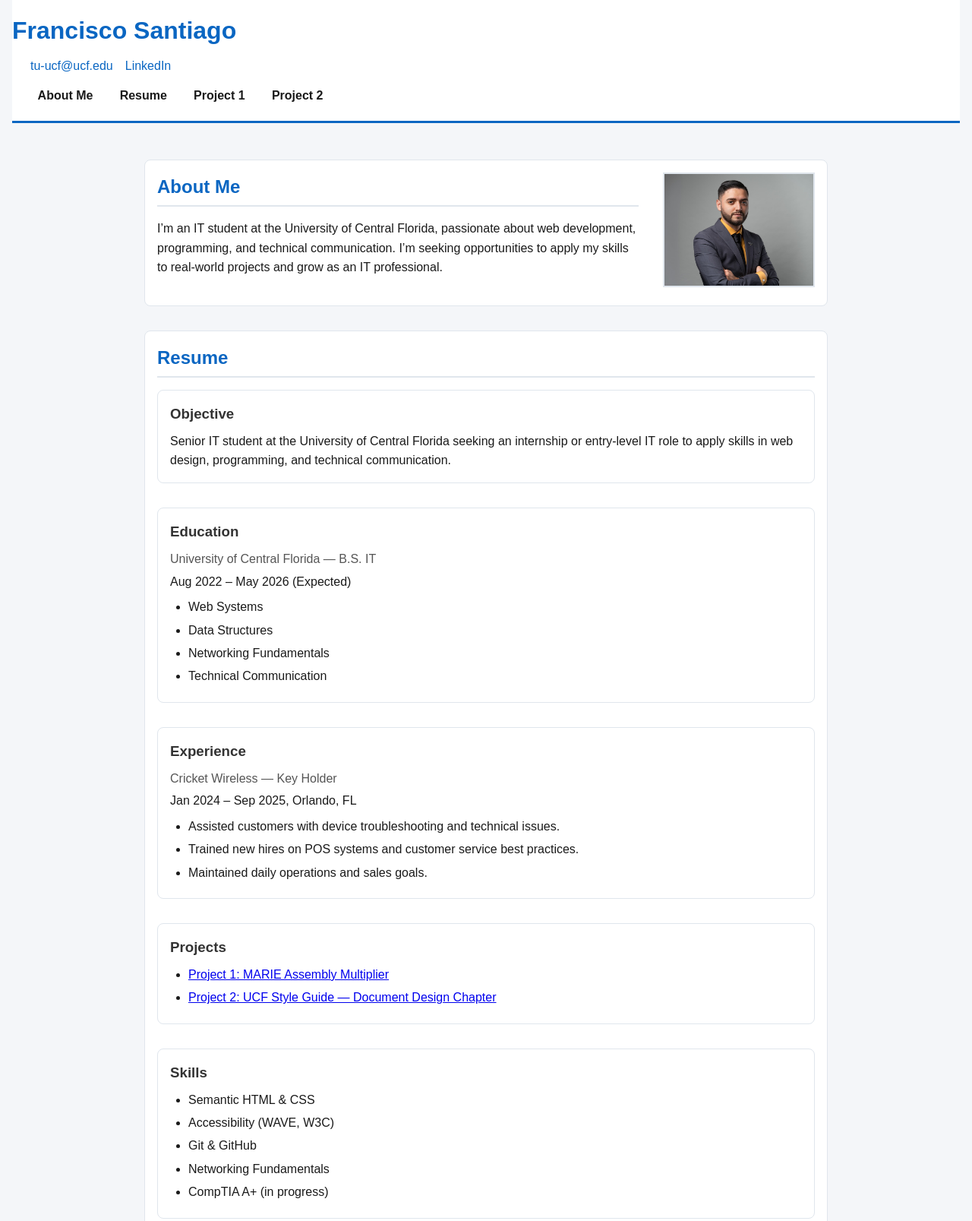
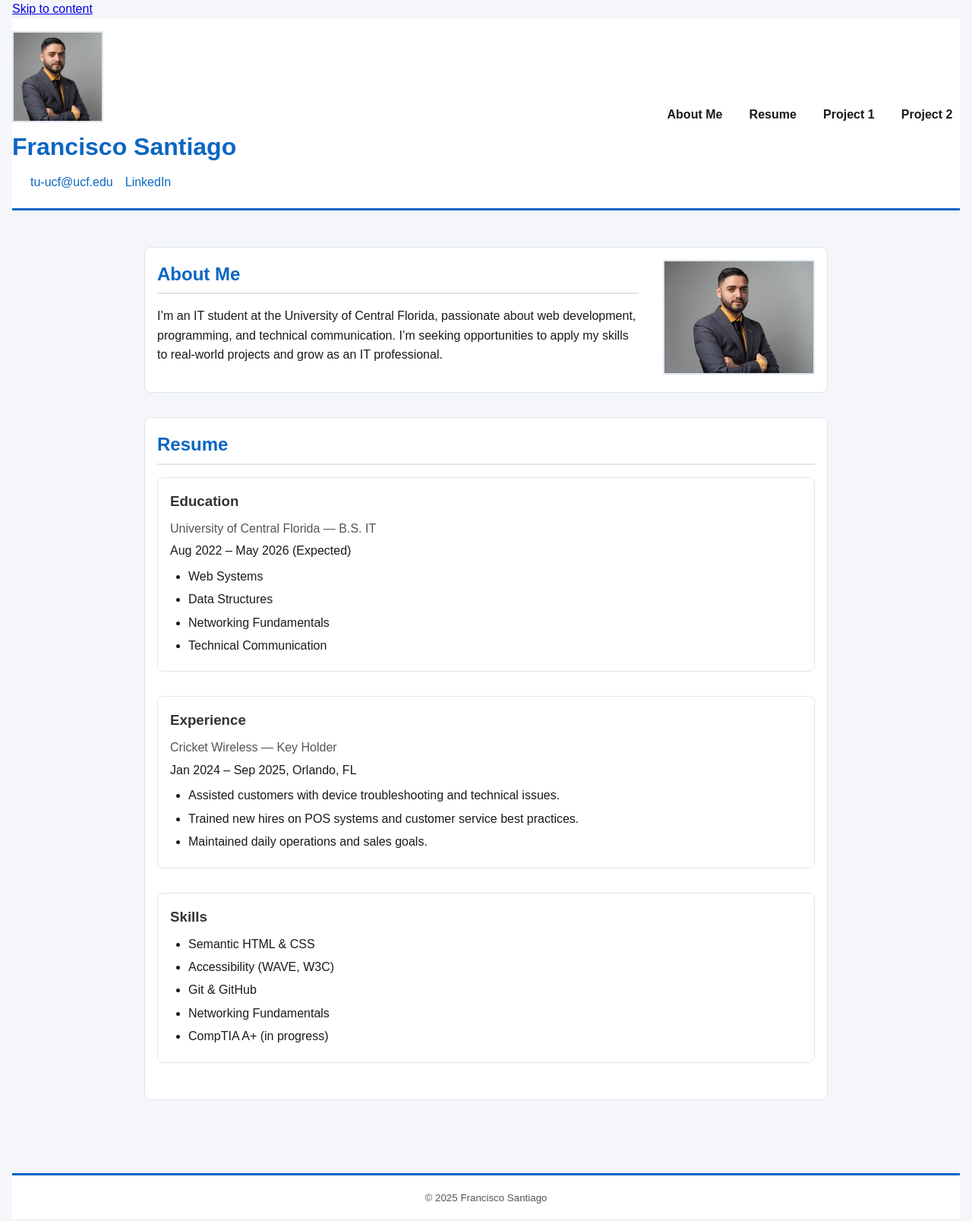
Before and after one commit to Galaxies777/Francisco-s-Website, a plain HTML site: page index.html in a window 1280 px wide. Shown: the part 1-1608 px from the top of the page at 76% size. Drawn offline with Linux system fonts and the light colour scheme.

Commit message:
Update index.html

```diff
--- a/index.html
+++ b/index.html
@@ -6,11 +6,17 @@
   <link rel="stylesheet" href="styles.css">
 </head>
 <body>
+  <a class="skip-link" href="#main">Skip to content</a>
+
+  <!-- Header -->
   <header class="site-header" role="banner">
-  <div class="container header-grid">
-    <!-- Bloque de identidad con foto + nombre + contacto -->
+    <div class="header-content">
+      <!-- identity: photo + name + contact (DIVS only) -->
       <div class="identity">
-      <div>
+        <div class="profile-pic">
+          <img src="images/profile.jpeg" alt="Professional photo of Francisco Santiago" width="120" height="120">
+        </div>
+        <div class="identity-text">
           <h1 class="site-title">Francisco Santiago</h1>
           <ul class="contact" role="list">
             <li><a href="mailto:tu-ucf@ucf.edu">tu-ucf@ucf.edu</a></li>
@@ -19,7 +25,6 @@
         </div>
       </div>
 
-    <!-- Menú de navegación -->
       <nav aria-label="Primary" class="primary-nav">
         <ul role="list">
           <li><a href="#about" aria-current="page">About Me</a></li>
@@ -31,30 +36,22 @@
     </div>
   </header>
 
-  <!-- Contenido principal -->
   <main id="main">
-    <!-- About Me -->
+    <!-- About (DIVS only) -->
     <section id="about">
       <div class="about-container">
-
-    <!-- Left side: text -->
         <div class="about-text">
           <h2>About Me</h2>
           <p>
-        I’m an IT student at the University of Central Florida, passionate about
-        web development, programming, and technical communication. I’m seeking
-        opportunities to apply my skills to real-world projects and grow as an
-        IT professional.
+            I’m an IT student at the University of Central Florida, passionate about web development,
+            programming, and technical communication. I’m seeking opportunities to apply my skills to
+            real-world projects and grow as an IT professional.
           </p>
         </div>
 
-    <!-- Right side: photo -->
-    <figure class="about-photo">
-      <img src="images/profile.jpeg"
-           alt="Professional photo of Francisco Santiago"
-           width="200" height="200">
-    </figure>
-
+        <div class="about-photo">
+          <img src="images/profile.jpeg" alt="Professional photo of Francisco Santiago" width="200" height="200">
+        </div>
       </div>
     </section>
 
@@ -62,13 +59,6 @@
     <section id="resume">
       <h2>Resume</h2>
 
-      <!-- Objective -->
-      <section class="objective">
-        <h3>Objective</h3>
-        <p>Senior IT student at the University of Central Florida seeking an internship or entry-level IT role to apply skills in web design, programming, and technical communication.</p>
-      </section>
-
-      <!-- Education -->
       <section class="education">
         <h3>Education</h3>
         <article>
@@ -83,7 +73,6 @@
         </article>
       </section>
 
-      <!-- Experience -->
       <section class="experience">
         <h3>Experience</h3>
         <article>
@@ -97,16 +86,6 @@
         </article>
       </section>
 
-      <!-- Projects -->
-      <section class="projects">
-        <h3>Projects</h3>
-        <ul>
-          <li><a href="project-1.html">Project 1: MARIE Assembly Multiplier</a></li>
-          <li><a href="project-2.html">Project 2: UCF Style Guide — Document Design Chapter</a></li>
-        </ul>
-      </section>
-
-      <!-- Skills -->
       <section class="skills">
         <h3>Skills</h3>
         <ul>
@@ -117,19 +96,9 @@
           <li>CompTIA A+ (in progress)</li>
         </ul>
       </section>
-
-      <!-- Awards -->
-      <section class="awards">
-        <h3>Awards & Honors</h3>
-        <ul>
-          <li>Dean’s List, UCF</li>
-          <li>CREAR Peer Mentor Program</li>
-        </ul>
-      </section>
     </section>
   </main>
 
-  <!-- Footer -->
   <footer class="site-footer" role="contentinfo">
     <p><small>&copy; 2025 Francisco Santiago</small></p>
   </footer>
```
Lines whose indentation alone changed are shown as unchanged.
